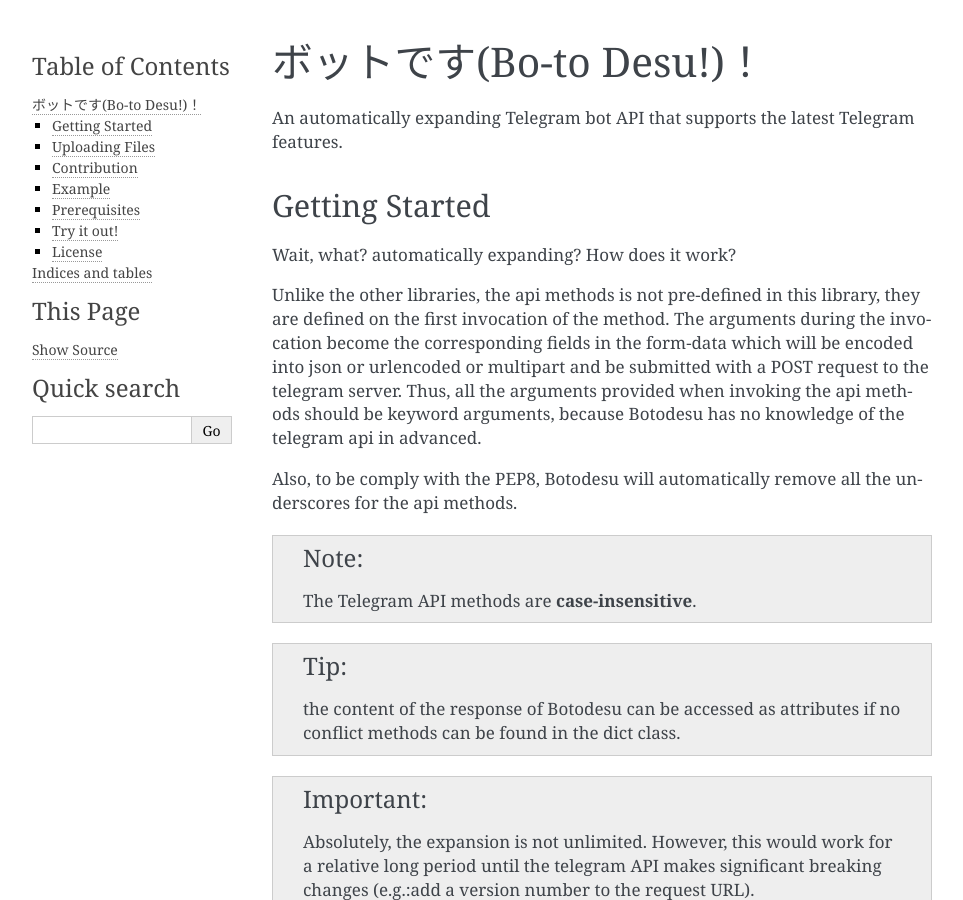
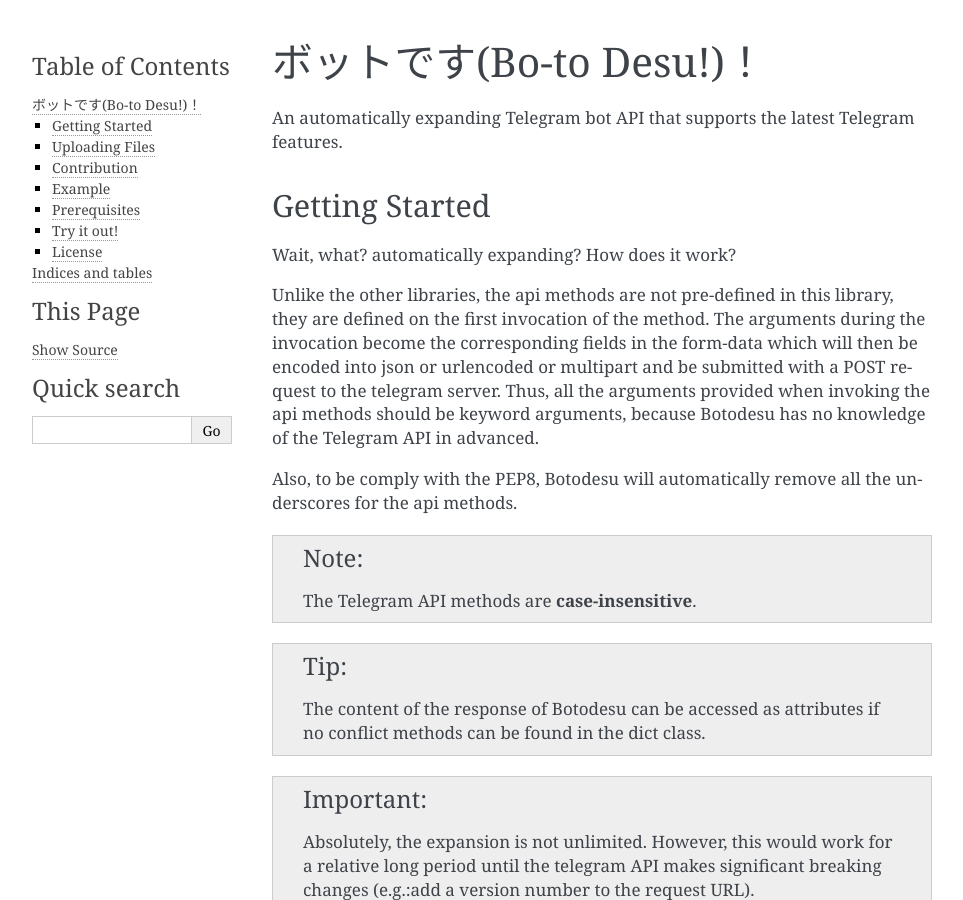
Before and after one commit to futursolo/botodesu, a Sphinx documentation site: the page built from docs/index.rst, in a window 1280 px wide and 900 px high. Shown: the whole window, without its empty margins (148-1111 px from the left). Built offline with Sphinx 7.4.7, drawn with Linux system fonts in a browser that asks for light colours.

Commit message:
Finalize the Documentation.

```diff
--- a/docs/index.rst
+++ b/docs/index.rst
@@ -11,20 +11,20 @@
 ---------------
 Wait, what? automatically expanding? How does it work?
 
-Unlike the other libraries, the api methods is not pre-defined in this library,
+Unlike the other libraries, the api methods are not pre-defined in this library,
 they are defined on the first invocation of the method.
 The arguments during the invocation become the corresponding fields in the
-form-data which will be encoded into json or urlencoded or multipart
+form-data which will then be encoded into json or urlencoded or multipart
 and be submitted with a POST request to the telegram server. Thus,
 all the arguments provided when invoking the api methods should be keyword arguments,
-because Botodesu has no knowledge of the telegram api in advanced.
+because Botodesu has no knowledge of the Telegram API in advanced.
 
 Also, to be comply with the PEP8, Botodesu will automatically remove all the
 underscores for the api methods.
 
 .. note:: The Telegram API methods are **case-insensitive**.
 
-.. tip:: the content of the response of Botodesu can be accessed as
+.. tip:: The content of the response of Botodesu can be accessed as
    attributes if no conflict methods can be found in the dict class.
 
 .. important::
```
